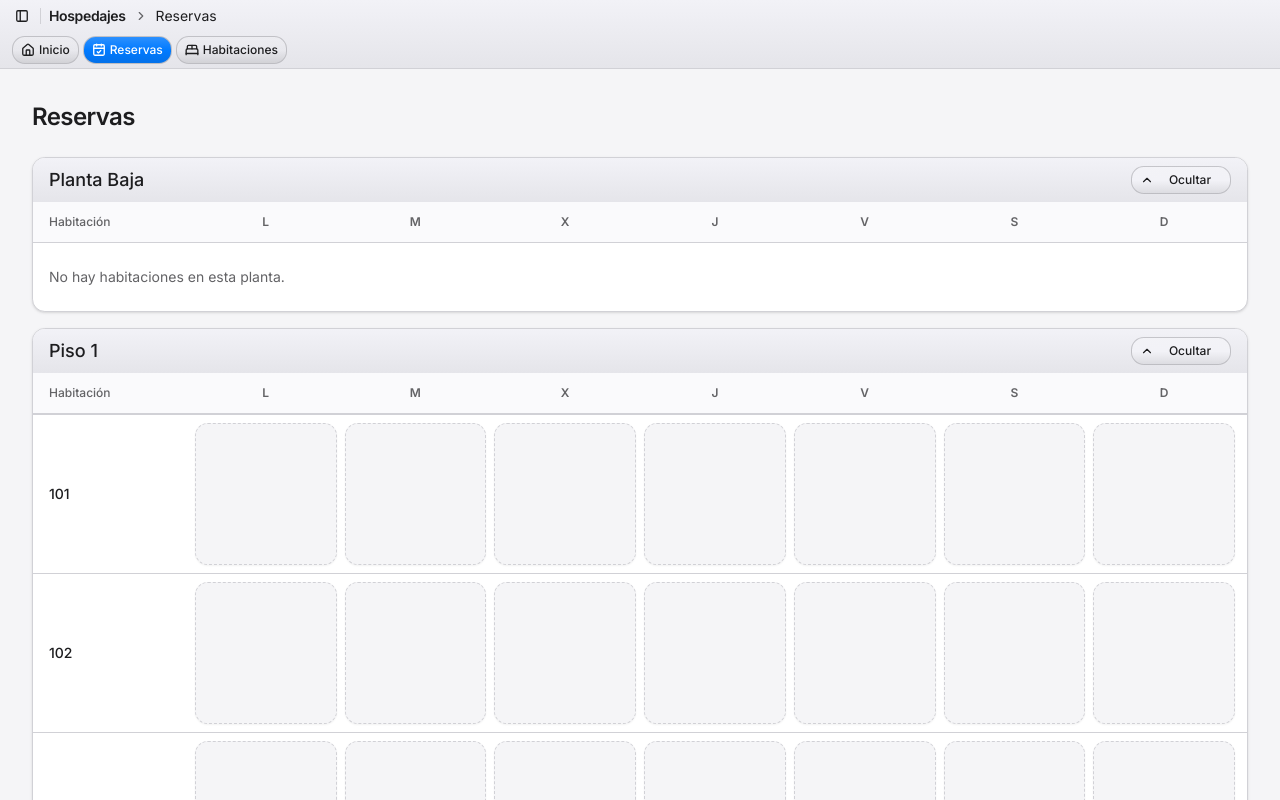
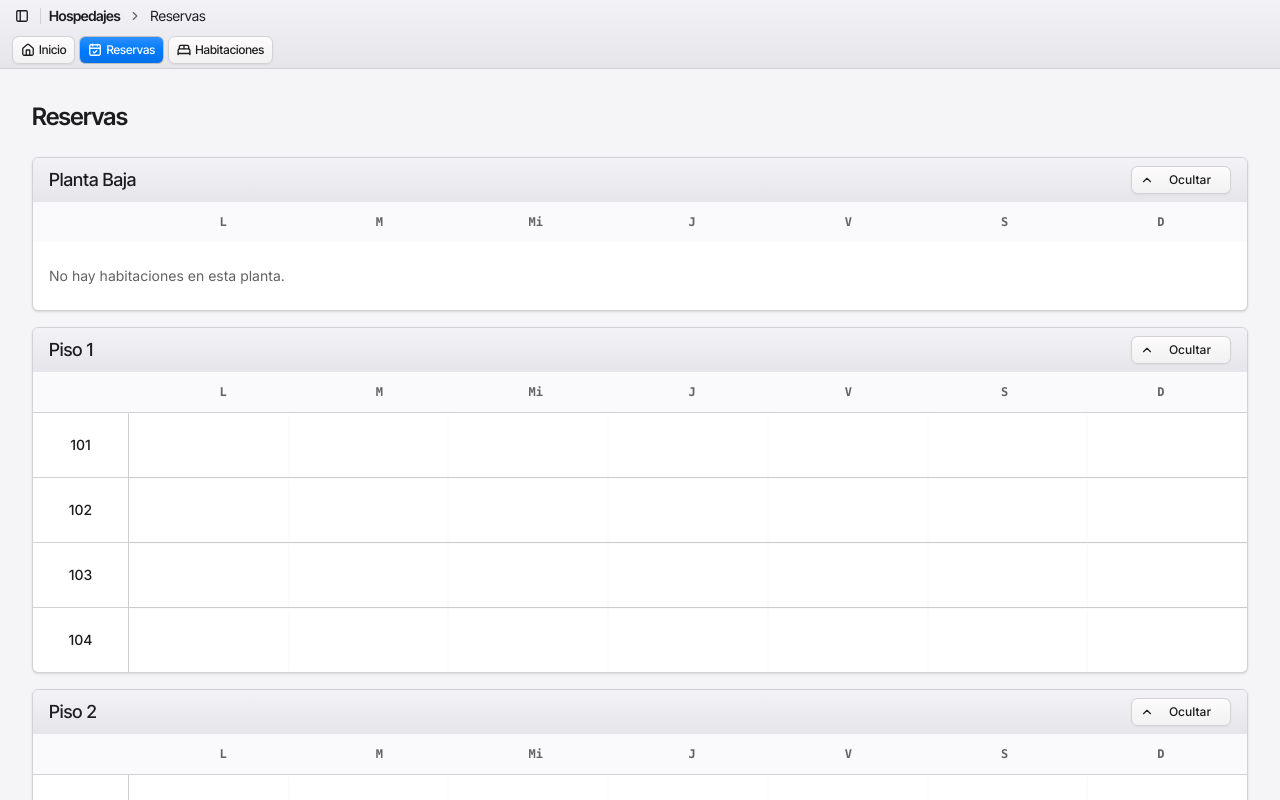
Before and after one commit to Araozu/hospedaje-electric-boogaloo, a React (Vite) app: page /reservas in a window 1280 px wide. Shown: the top 800 px of the page. Built offline with nearby package versions, Linux system fonts and the light colour scheme.

Commit message:
ui: improve colors/styles

```diff
--- a/biome.json
+++ b/biome.json
@@ -1,5 +1,5 @@
 {
-	"$schema": "https://biomejs.dev/schemas/2.2.4/schema.json",
+	"$schema": "https://biomejs.dev/schemas/2.4.5/schema.json",
 	"vcs": {
 		"enabled": false,
 		"clientKind": "git",
--- a/index.html
+++ b/index.html
@@ -4,12 +4,9 @@
   <head>
     <meta charset="UTF-8" />
     <meta name="viewport" content="width=device-width, initial-scale=1.0" />
-    <link rel="preconnect" href="https://fonts.googleapis.com" />
-    <link rel="preconnect" href="https://fonts.gstatic.com" crossorigin />
-    <link
-      href="https://fonts.googleapis.com/css2?family=Inter:wght@400;500;600;700&display=swap"
-      rel="stylesheet"
-    />
+    <link rel="preconnect" href="https://fonts.googleapis.com">
+    <link rel="preconnect" href="https://fonts.gstatic.com" crossorigin>
+    <link href="https://fonts.googleapis.com/css2?family=Inter+Tight:ital,wght@0,100..900;1,100..900&family=Inter:ital,opsz,wght@0,14..32,100..900;1,14..32,100..900&display=swap" rel="stylesheet">
     <title>tanstack</title>
   </head>
   <body>
--- a/src/components/app-navbar.tsx
+++ b/src/components/app-navbar.tsx
@@ -22,7 +22,8 @@ export function AppNavbar() {
 		navigationItems.find((item) => item.to === pathname)?.label ?? "Inicio";
 
 	return (
-		<header className="sticky top-0 z-20 w-full border-b border-border bg-linear-to-b from-muted to-secondary">
+		<header className="sticky top-0 z-20 w-full border-b border-border font-heading
+			bg-linear-to-b from-muted to-secondary">
 			<div className="flex h-8 items-center px-3 text-sm">
 				<Link
 					to="/"
@@ -64,7 +65,7 @@ export function AppNavbar() {
 							to={item.to}
 							activeOptions={{ exact: item.to === "/" }}
 						>
-							<Button variant={isActive ? "default" : "ghost"}>
+							<Button variant={isActive ? "default" : "secondary"}>
 								<Icon
 									aria-hidden="true"
 									className="size-3.5"
--- a/src/components/ui/button.tsx
+++ b/src/components/ui/button.tsx
@@ -9,12 +9,13 @@ const buttonVariants = cva(
 		variants: {
 			variant: {
 				default: "bg-primary text-primary-foreground hover:bg-primary/80",
+				active: "bg-[#666668] text-primary-foreground",
 				outline:
 					"border-border hover:bg-input/50 hover:text-foreground aria-expanded:bg-muted aria-expanded:text-foreground dark:bg-input/30",
 				secondary:
-					"bg-secondary text-secondary-foreground hover:bg-[color-mix(in_oklch,var(--secondary),var(--foreground)_5%)] aria-expanded:bg-secondary aria-expanded:text-secondary-foreground",
+					"border-border bg-linear-to-b from-[#fdfbfc] to-[#f2f2f2] text-secondary-foreground shadow-xs aria-expanded:text-secondary-foreground",
 				ghost:
-					"hover:bg-muted hover:text-foreground aria-expanded:bg-muted aria-expanded:text-foreground dark:hover:bg-muted/50",
+					"hover:bg-muted hover:text-foreground aria-expanded:bg-white aria-expanded:text-foreground dark:hover:bg-muted/50",
 				destructive:
 					"bg-destructive/10 text-destructive hover:bg-destructive/20 focus-visible:border-destructive/40 focus-visible:ring-destructive/20 dark:bg-destructive/20 dark:hover:bg-destructive/30 dark:focus-visible:ring-destructive/40",
 				link: "text-primary underline-offset-4 hover:underline",
--- a/src/routes/reservas.tsx
+++ b/src/routes/reservas.tsx
@@ -18,7 +18,7 @@ type Room = {
 const weekDays = [
 	{ label: "L", name: "Lunes" },
 	{ label: "M", name: "Martes" },
-	{ label: "X", name: "Miércoles" },
+	{ label: "Mi", name: "Miércoles" },
 	{ label: "J", name: "Jueves" },
 	{ label: "V", name: "Viernes" },
 	{ label: "S", name: "Sábado" },
@@ -55,7 +55,7 @@ function Reservas() {
 
 	return (
 		<div className="p-8">
-			<h1 className="text-2xl font-semibold tracking-tight">Reservas</h1>
+			<h1 className="text-2xl font-heading font-semibold tracking-tight">Reservas</h1>
 			<div className="mt-6">
 				{floors.map((f) => (
 					<div key={f.name}>
@@ -74,9 +74,9 @@ function FloorReservationView({ floor }: { floor: Floor }) {
 	return (
 		<div className="my-4 overflow-hidden rounded-md border bg-card shadow-sm">
 			<div className="flex items-center justify-between bg-linear-to-b from-muted to-secondary px-4 py-2">
-				<h2 className="text-lg font-medium">{floor.name}</h2>
+				<h2 className="text-lg font-heading font-medium">{floor.name}</h2>
 				<Button
-					variant="ghost"
+					variant={isOpen ? "secondary" : "active"}
 					aria-label={`${isOpen ? "Contraer" : "Expandir"} ${floor.name}`}
 					aria-expanded={isOpen}
 					aria-controls={contentId}
@@ -92,15 +92,13 @@ function FloorReservationView({ floor }: { floor: Floor }) {
 				</Button>
 			</div>
 			<div id={contentId} hidden={!isOpen} className="overflow-x-auto">
-				<div className="min-w-[36rem]">
-					<div className="grid grid-cols-[minmax(8rem,1fr)_repeat(7,minmax(2.5rem,1fr))] gap-2 border-b bg-muted/40 px-3 py-2">
-						<div className="flex items-center px-1 text-xs font-medium text-muted-foreground">
-							Habitación
-						</div>
+				<div className="min-w-xl">
+					<div className="grid grid-cols-[6rem_repeat(7,minmax(2.5rem,1fr))] gap-2 bg-muted/40 px-3 py-2">
+						<div className="flex items-center px-1 text-xs font-medium text-muted-foreground"></div>
 						{weekDays.map((day) => (
 							<div
 								key={day.name}
-								className="flex items-center justify-center rounded-md px-1 py-1 text-xs font-semibold text-muted-foreground"
+								className="flex items-center justify-center px-1 py-1 text-xs font-semibold font-mono text-muted-foreground"
 								title={day.name}
 							>
 								{day.label}
@@ -122,14 +120,15 @@ function FloorReservationView({ floor }: { floor: Floor }) {
 
 function RoomView({ room }: { room: Room }) {
 	return (
-		<div className="grid grid-cols-[minmax(8rem,1fr)_repeat(7,minmax(2.5rem,1fr))] gap-2 border-t px-3 py-2">
-			<div className="flex items-center px-1 text-sm font-medium">
+		<div className="grid grid-cols-[6rem_repeat(7,minmax(2.5rem,1fr))] border-t group">
+			<div className="flex items-center justify-center px-1 text-sm font-medium
+				border-r group-hover:bg-accent/50 transition-colors">
 				{room.name}
 			</div>
 			{weekDays.map((day) => (
 				<div
 					key={`${room.name}-${day.name}`}
-					className="aspect-square min-h-9 rounded-md border border-dashed bg-background shadow-xs transition-colors hover:border-primary/50 hover:bg-accent/50"
+					className="min-h-16 shadow-xs transition-colors hover:border-primary/50 hover:bg-accent/50"
 				/>
 			))}
 		</div>
--- a/src/styles.css
+++ b/src/styles.css
@@ -1,4 +1,3 @@
-
 @import "tailwindcss";
 @import "tw-animate-css";
 @import "shadcn/tailwind.css";
@@ -20,7 +19,7 @@ body {
 }
 
 @theme inline {
-  --font-heading: var(--font-sans);
+  --font-heading: "Inter Tight", var(--font-sans);
   --font-sans: "Inter", sans-serif;
   --color-sidebar-ring: var(--sidebar-ring);
   --color-sidebar-border: var(--sidebar-border);
@@ -86,7 +85,7 @@ body {
   --chart-3: #ff9500;
   --chart-4: #af52de;
   --chart-5: #5ac8fa;
-  --radius: 1rem;
+  --radius: 0.5rem;
   --sidebar: #ebebf0;
   --sidebar-foreground: #1d1d1f;
   --sidebar-primary: #007aff;
```
